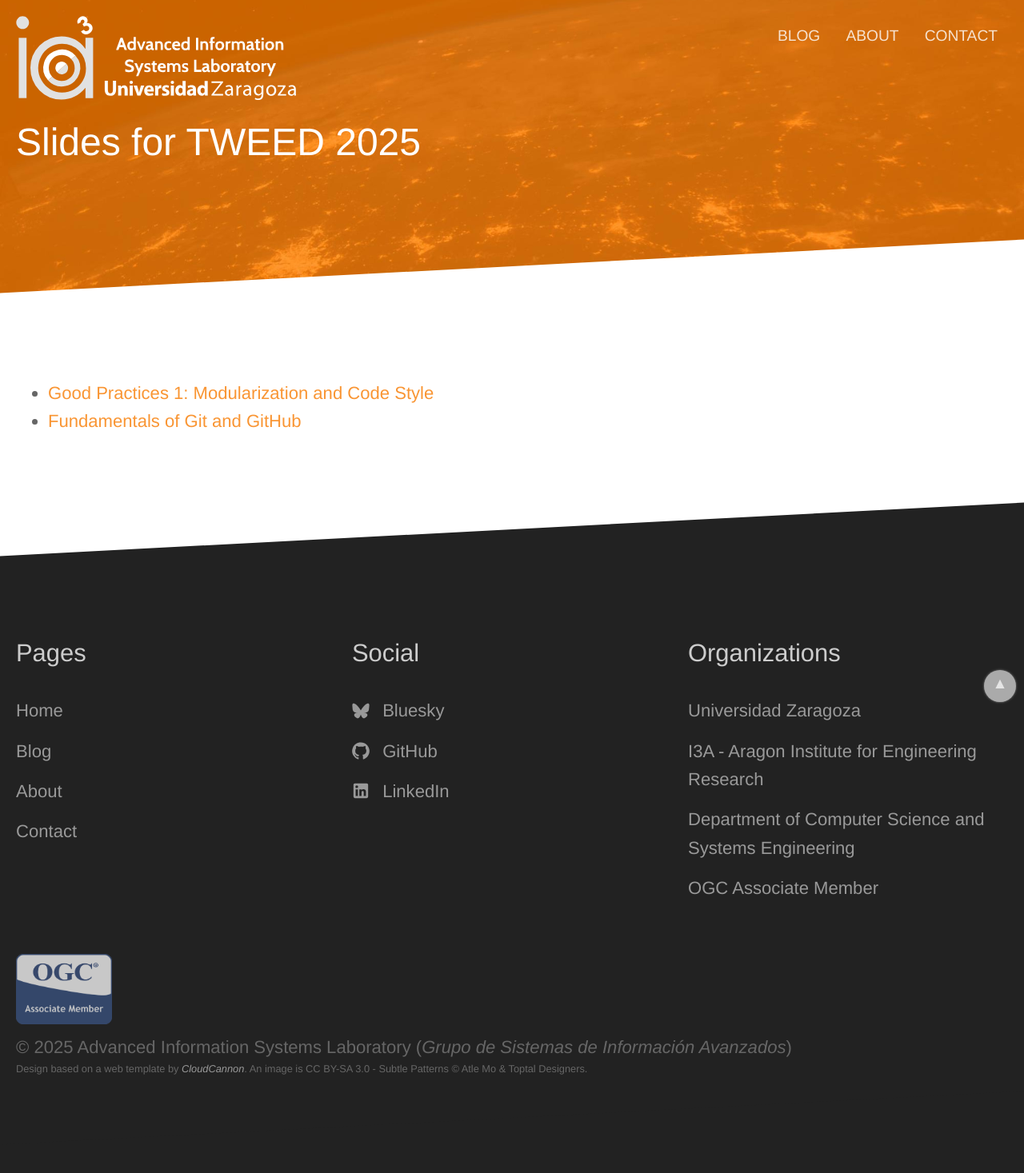
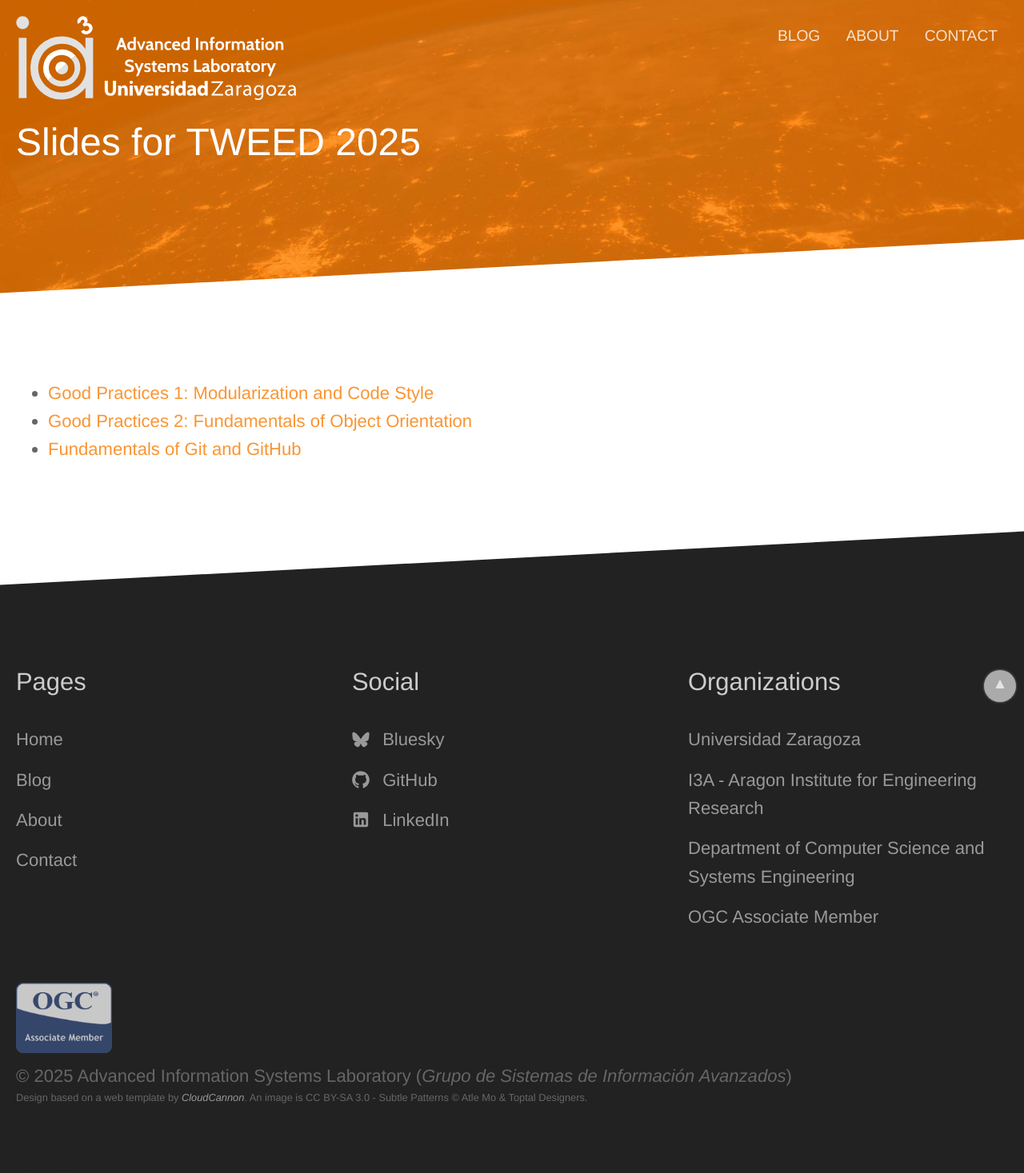
Before and after one commit to IAAA-Lab/IAAA-Lab.github.io, a Jekyll site: the page built from courses/2025-TWEED/index.md, in a window 1280 px wide. Shown: the whole page at 80% size. Built offline with Jekyll 4.4.1, drawn with Linux system fonts in a browser that asks for light colours; before the commit the page ends 1432 px from its top, so only the background shows below that.

Commit message:
Slides of object orientation

```diff
--- a/courses/2025-TWEED/index.md
+++ b/courses/2025-TWEED/index.md
@@ -5,4 +5,5 @@ layout: post
 ---
 
 - [Good Practices 1: Modularization and Code Style](Modularization and Code Style.pdf)
+- [Good Practices 2: Fundamentals of Object Orientation](ObjectOrientation_fundamentals_v2.pdf)
 - [Fundamentals of Git and GitHub](FundGit.pdf)
```
